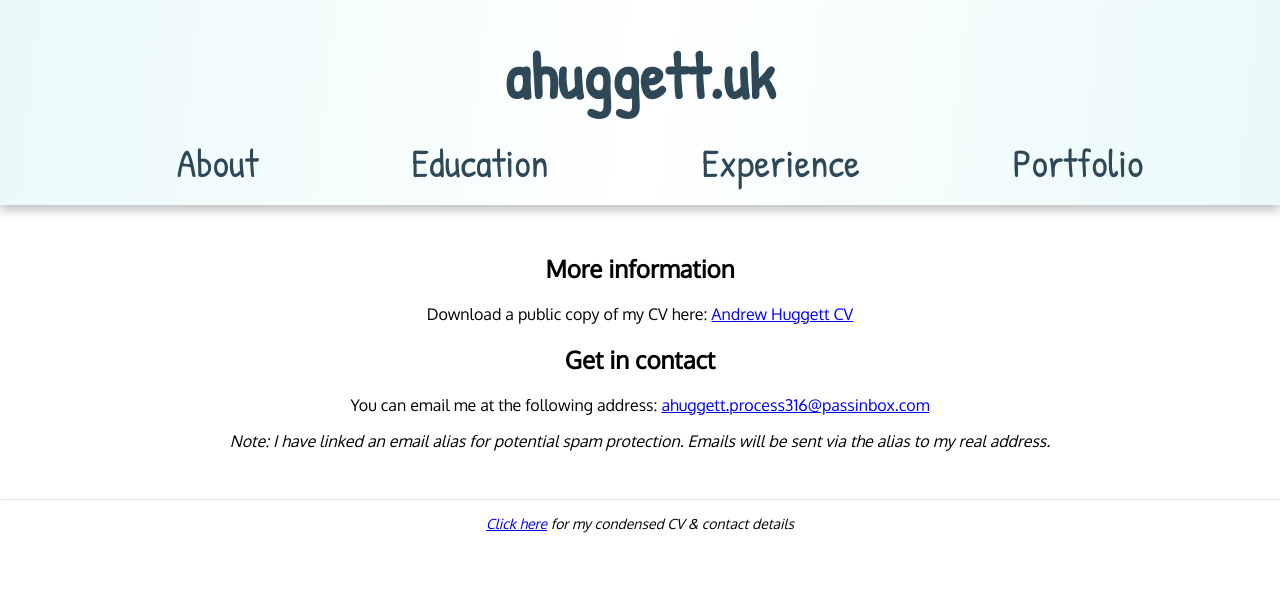
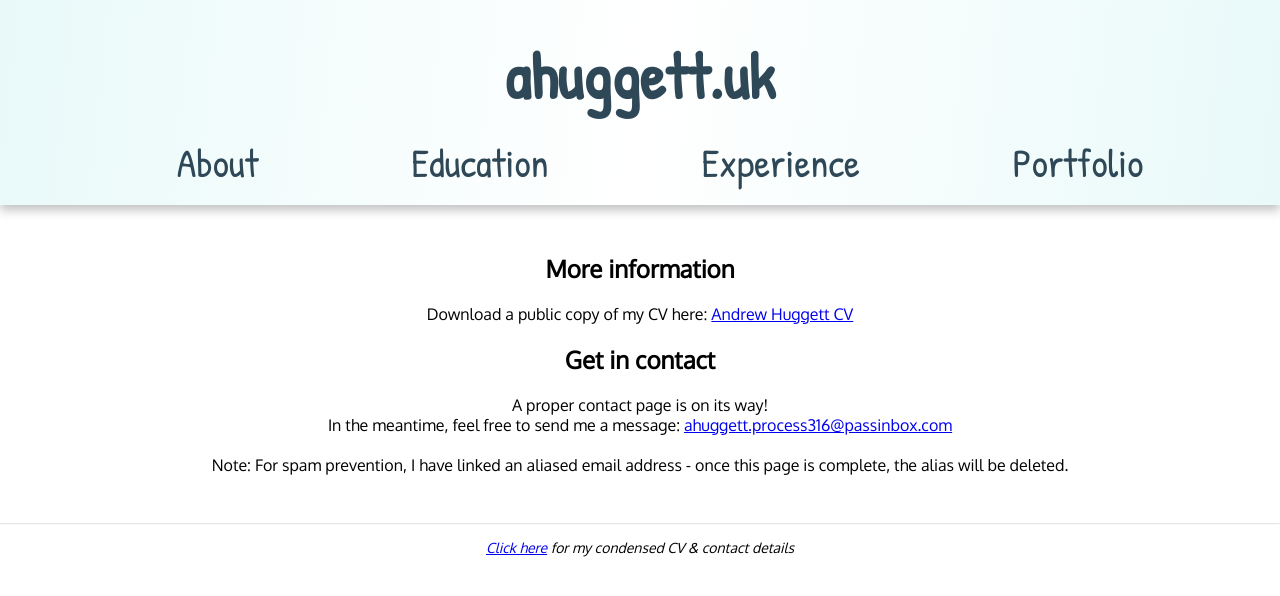
Before and after one commit to ahuggett26/website, a React (Create React App) app: page /contact in a window 1280 px wide. Shown: the top 596 px of the page. Built offline with nearby package versions, Linux system fonts and the light colour scheme; a web font is replaced by a local one.

Commit message:
Cleanup contact page & footer

```diff
--- a/src/components/home/contact/Contact.tsx
+++ b/src/components/home/contact/Contact.tsx
@@ -20,14 +20,14 @@ const Contact = () => {
       </p>
       <h2>Get in contact</h2>
       <p>
-        You can email me at the following address:{" "}
+        A proper contact page is on its way!
+        <br />
+        In the meantime, feel free to send me a message:{" "}
         <a href={`mailto:${email}`}>{email}</a>
-      </p>
-      <p>
-        <i>
-          Note: I have linked an email alias for potential spam protection.
-          Emails will be sent via the alias to my real address.
-        </i>
+        <br />
+        <br />
+        Note: For spam prevention, I have linked an aliased email address - once
+        this page is complete, the alias will be deleted.
       </p>
     </div>
   );
--- a/src/components/home/footer/Footer.module.scss
+++ b/src/components/home/footer/Footer.module.scss
@@ -6,4 +6,5 @@ hr {
   font-size: 0.875rem;
   font-style: italic;
   text-align: center;
+  padding-bottom: 1rem;
 }
```
